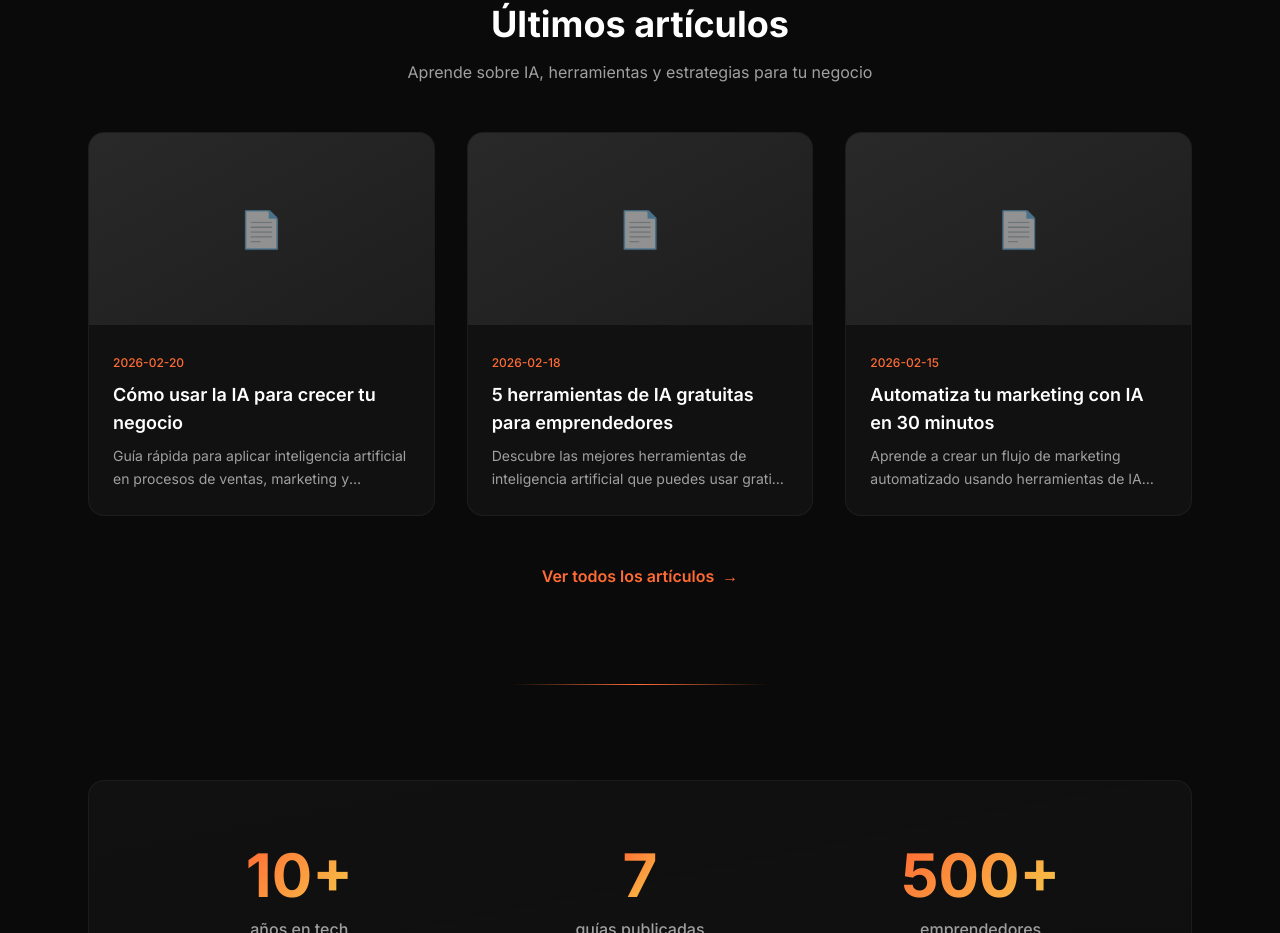
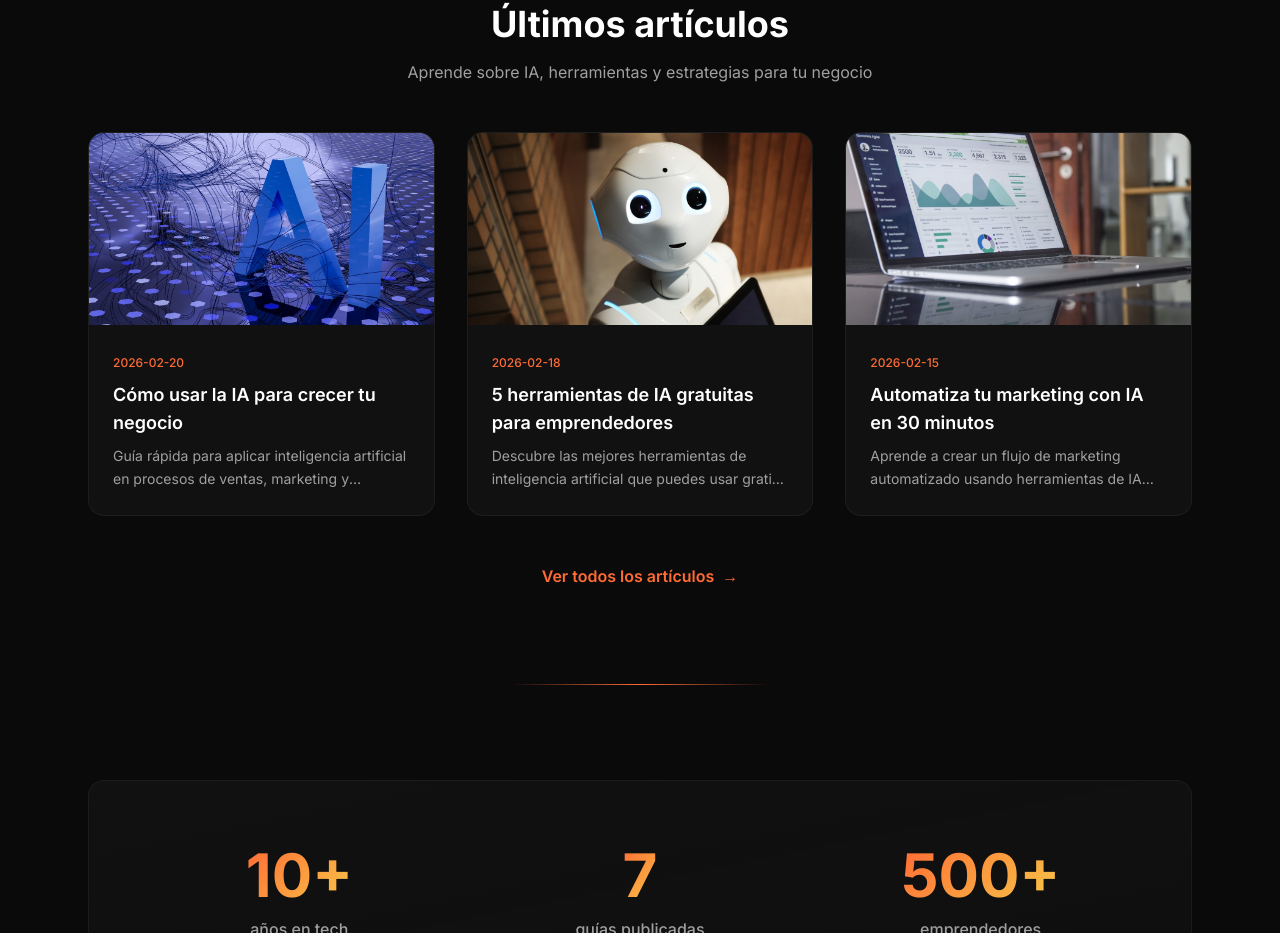
Before and after one commit to Brainopenclaw/pixelabai-coming-soon, a Next.js app: page / in a window 1280 px wide. Shown: the part 1440-2373 px from the top of the page. Built offline with nearby package versions, Linux system fonts and the light colour scheme.

Commit message:
fix: blog preview images + social links → @jorgeailab

```diff
--- a/src/app/layout.tsx
+++ b/src/app/layout.tsx
@@ -33,8 +33,8 @@ const organizationSchema = {
   url: "https://pixelabai.com",
   description: "Aprende a usar la Inteligencia Artificial para transformar tu negocio. Guías prácticas, herramientas y cursos en español.",
   sameAs: [
-    "https://instagram.com/pixelabai",
-    "https://tiktok.com/@pixelabai",
+    "https://www.instagram.com/jorgeailab",
+    "https://www.tiktok.com/@jorgeailab",
     "https://youtube.com/@pixelabai"
   ],
   contactPoint: {
--- a/src/app/sobre-mi/page.tsx
+++ b/src/app/sobre-mi/page.tsx
@@ -18,7 +18,7 @@ const milestones = [
 const socials = [
   { name: "LinkedIn", icon: Linkedin, href: "https://linkedin.com/in/jorgedearmas" },
   { name: "Twitter", icon: Twitter, href: "https://twitter.com/jorgedearmas" },
-  { name: "Instagram", icon: Instagram, href: "https://instagram.com/pixelabai" },
+  { name: "Instagram", icon: Instagram, href: "https://www.instagram.com/jorgeailab" },
   { name: "YouTube", icon: Youtube, href: "https://youtube.com/@pixelabai" },
 ];
 
@@ -29,8 +29,8 @@ const personSchema = {
   jobTitle: "Fundador de Pixelab AI",
   url: "https://pixelabai.com/sobre-mi",
   sameAs: [
-    "https://instagram.com/pixelabai",
-    "https://tiktok.com/@pixelabai"
+    "https://www.instagram.com/jorgeailab",
+    "https://www.tiktok.com/@jorgeailab"
   ]
 };
 
--- a/src/components/BlogPreview.tsx
+++ b/src/components/BlogPreview.tsx
@@ -2,6 +2,7 @@
 
 import { motion } from "framer-motion";
 import Link from "next/link";
+import Image from "next/image";
 import type { BlogPostMeta } from "@/lib/blog";
 
 const container = {
@@ -51,9 +52,19 @@ export default function BlogPreview({ posts }: { posts: BlogPostMeta[] }) {
           >
             {/* Image area with zoom on hover */}
             <div className="relative w-full h-48 bg-gradient-to-br from-white/10 to-white/5 overflow-hidden">
-              <div className="absolute inset-0 flex items-center justify-center text-text-muted text-sm font-medium group-hover:scale-110 transition-transform duration-500">
-                <span className="text-4xl opacity-50">📄</span>
-              </div>
+              {post.image ? (
+                <Image
+                  src={post.image}
+                  alt={post.imageAlt || post.title}
+                  fill
+                  className="object-cover group-hover:scale-110 transition-transform duration-500"
+                  sizes="(max-width: 768px) 100vw, 33vw"
+                />
+              ) : (
+                <div className="absolute inset-0 flex items-center justify-center text-text-muted text-sm font-medium">
+                  <span className="text-4xl opacity-50">📄</span>
+                </div>
+              )}
             </div>
 
             {/* Content */}
--- a/src/components/Footer.tsx
+++ b/src/components/Footer.tsx
@@ -59,7 +59,7 @@ export default function Footer() {
             </h3>
             <div className="flex gap-4 mb-6">
               <a
-                href="https://instagram.com/pixelabai"
+                href="https://www.instagram.com/jorgeailab"
                 target="_blank"
                 rel="noopener noreferrer"
                 className="w-10 h-10 rounded-lg bg-white/5 border border-white/10 hover:border-primary/50 hover:bg-primary/10 transition-all flex items-center justify-center"
@@ -77,7 +77,7 @@ export default function Footer() {
                 <Youtube className="w-5 h-5 text-text-muted" />
               </a>
               <a
-                href="https://tiktok.com/@pixelabai"
+                href="https://www.tiktok.com/@jorgeailab"
                 target="_blank"
                 rel="noopener noreferrer"
                 className="w-10 h-10 rounded-lg bg-white/5 border border-white/10 hover:border-primary/50 hover:bg-primary/10 transition-all flex items-center justify-center text-text-muted text-lg font-bold"
--- a/src/components/layout/Footer.tsx
+++ b/src/components/layout/Footer.tsx
@@ -10,7 +10,7 @@ const navLinks = [
 const socialLinks = [
   { href: "https://twitter.com/pixelabai", label: "Twitter", icon: "𝕏" },
   { href: "https://youtube.com/@pixelabai", label: "YouTube", icon: "▶" },
-  { href: "https://instagram.com/pixelabai", label: "Instagram", icon: "📷" },
+  { href: "https://www.instagram.com/jorgeailab", label: "Instagram", icon: "📷" },
 ];
 
 export default function Footer() {
```
